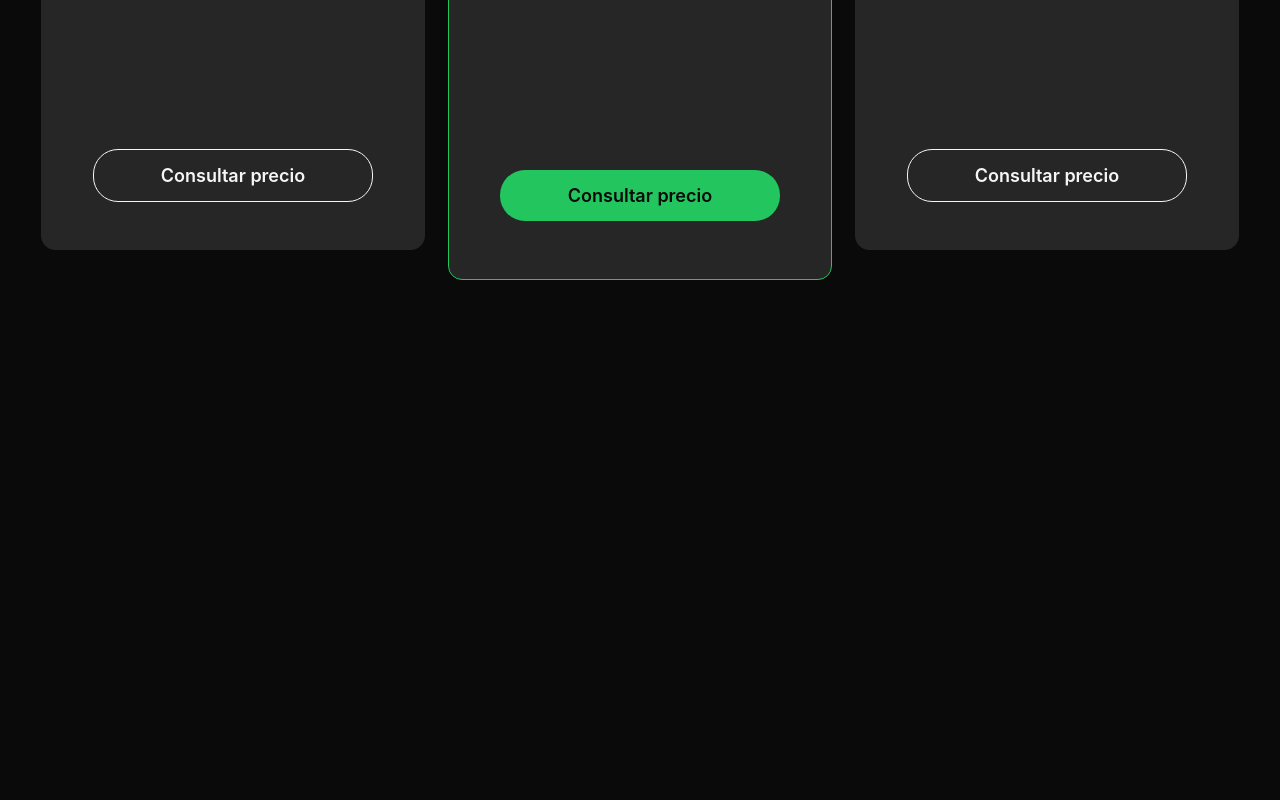
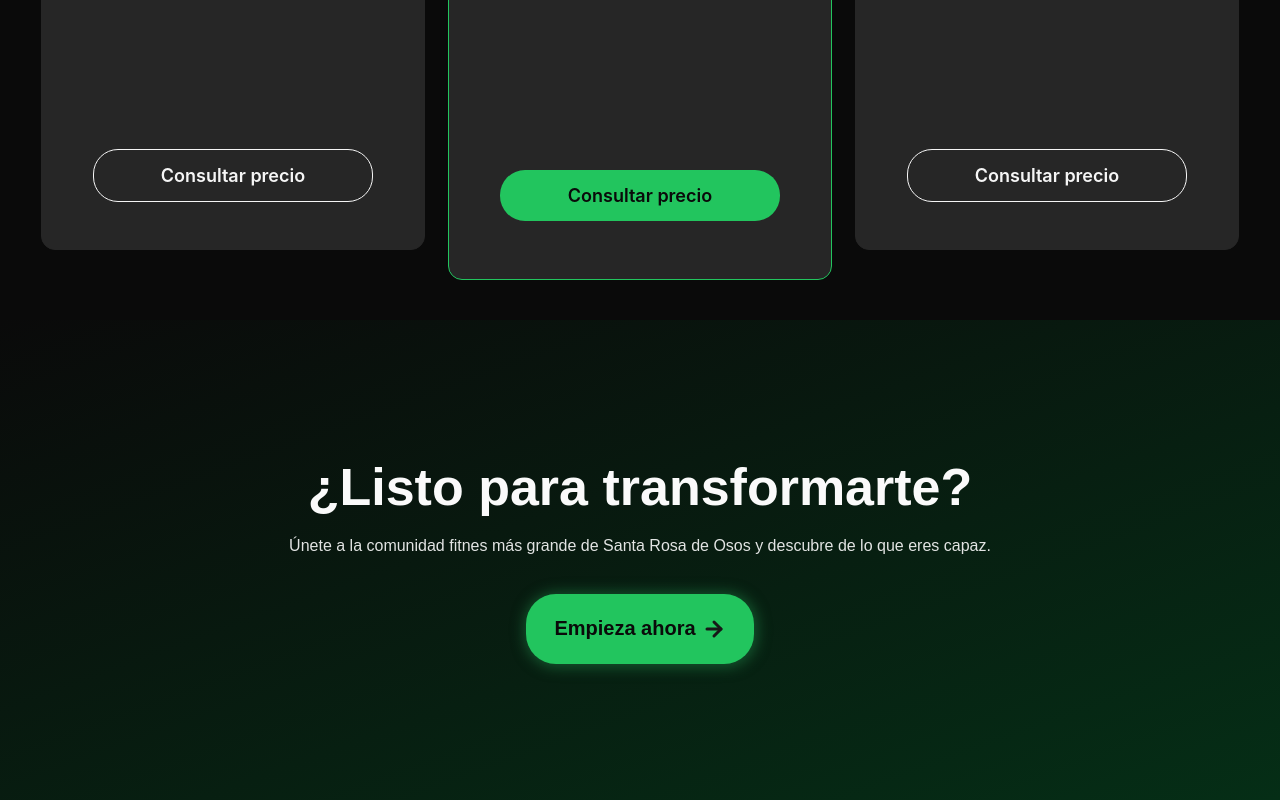
Before and after one commit to yepetopg/FrammelGym, a React (Create React App) app: page / in a window 1280 px wide. Shown: the part 744-1544 px from the top of the page. Before the commit the page ends 1024 px from the top, so only its background shows below. Built offline with nearby package versions, Linux system fonts and the light colour scheme.

Commit message:
feat(cta-section): crear el diseño inicial

```diff
--- /dev/null
+++ b/src/features/Home/components/layout/CtaSection/CtaSection.jsx
@@ -0,0 +1,12 @@
+import { CtaSectionButton } from "../../ui/CtaSectionButton/CtaSectionButton"
+import ctaSectionStyle from "./ctaSection.module.css"
+
+export const CtaSection = () => {
+  return (
+    <section className={ctaSectionStyle.ctaSection}>
+      <h2>¿Listo para transformarte?</h2>
+      <p>Únete a la comunidad fitnes más grande de Santa Rosa de Osos y descubre de lo que eres capaz.</p>
+      <CtaSectionButton />
+    </section>
+  )
+}
--- /dev/null
+++ b/src/features/Home/components/layout/CtaSection/ctaSection.module.css
@@ -0,0 +1,23 @@
+.ctaSection {
+  color: var(--neutral-50);
+  background: linear-gradient(160deg, var(--neutral-950), var(--primary-950));
+  width: 100vw;
+  height: 60vh;
+  font-family: var(--font-heading);
+  display: flex;
+  flex-direction: column;
+  justify-content: center;
+  align-items: center;
+  gap: 20px;
+  margin: 0;
+  margin-top: 40px;
+}
+
+.ctaSection h2 {
+  font-size: 52px;
+  font-weight: 800;
+}
+
+.ctaSection > p {
+  opacity: 0.9;
+}
--- /dev/null
+++ b/src/features/Home/components/ui/CtaSectionButton/CtaSectionButton.jsx
@@ -0,0 +1,11 @@
+import { Link } from "react-router"
+import ctaSectionButtonStyle from "./ctaSectionButton.module.css"
+
+export const CtaSectionButton = () => {
+  return (
+  <Link to={"/"} className={ctaSectionButtonStyle.ctaSectionButton}>
+      <p>Empieza ahora</p>
+      <img src="/arrow-right.svg" alt="Flecha a la derecha" />
+  </Link>
+  )
+}
--- /dev/null
+++ b/src/features/Home/components/ui/CtaSectionButton/ctaSectionButton.module.css
@@ -0,0 +1,26 @@
+.ctaSectionButton {
+  text-decoration: none;
+  color: var(--neutral-950);
+  display: flex;
+  flex-direction: row;
+  background-color: var(--primary-500);
+  align-items: center;
+  padding: 23px 28px;
+  border-radius: 30px;
+  margin-top: 19px;
+  gap: 6px;
+  box-shadow: 1px 1px 13px 3px var(--primary-900);
+  transition: transform 0.5s ease, box-shadow 0.5s ease;
+}
+
+.ctaSectionButton p {
+  color: var(--neutral-950);
+  font-weight: 900;
+  font-size: 20px;
+}
+
+.ctaSectionButton:hover {
+  background-color: var(--primary-500);
+  transform: translateY(-2px);
+  box-shadow: 0 5px 20px var(--primary-600);
+}
--- a/src/features/Home/pages/HomePage.jsx
+++ b/src/features/Home/pages/HomePage.jsx
@@ -1,13 +1,15 @@
 import { NavBar } from "../../../shared/components/layout/NavBar/NavBar";
 import { InfoSection } from "../components/layout/InfoSection/InfoSection";
 import { PlansSection } from "../components/layout/PlansSection/PlansSection";
+import {CtaSection } from "../components/layout/CtaSection/CtaSection"
 
 export default function HomePage() {
     return (
         <>
             <NavBar />
             <InfoSection />
-			<PlansSection />
+			      <PlansSection />
+            <CtaSection />
         </>
     )
 }
```
Also changed, not shown: public/arrow-right.svg (added).
